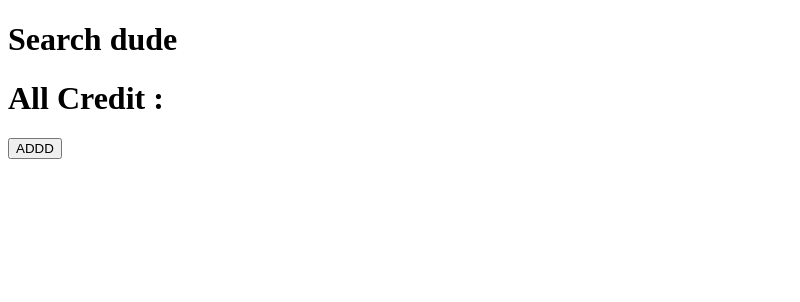
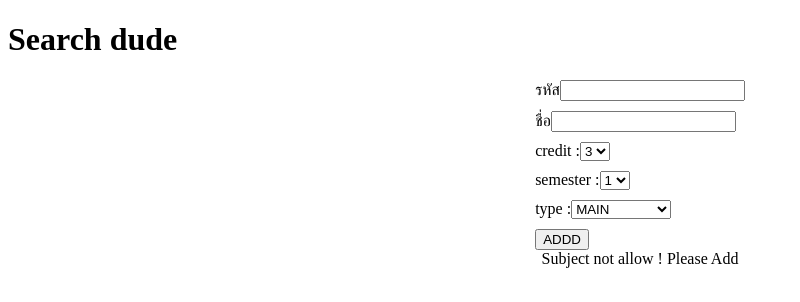
Before and after one commit to aphisit-ths/REDUX-TUTORIAL, a React (Create React App) app: page / in a window 1280 px wide. Shown: the top 302 px of the page, without its empty margins (0-800 px from the left). Built offline with nearby package versions, Linux system fonts and the light colour scheme.

Commit message:
raw! component

```diff
--- a/src/App.tsx
+++ b/src/App.tsx
@@ -1,14 +1,12 @@
 import { Provider } from "react-redux";
 import { store } from "./state";
 import ReduxToolkits from "./components/ReduxToolkits";
-import { RepositoriesList } from "./components/RepositoriesList"
 function App() {
   return (
     <Provider store={store}>
       <div>
         <h1>Search dude</h1>
         <ReduxToolkits />
-        {/* <RepositoriesList></RepositoriesList> */}
       </div>
     </Provider>
 
--- a/src/components/ReduxToolkits.tsx
+++ b/src/components/ReduxToolkits.tsx
@@ -3,39 +3,103 @@ import { useSelector, useDispatch } from 'react-redux'
 import { RootState } from '../state'
 import { addSubject, } from '../state/reducers/semester'
 import { ISubject, ESubjectType, IInputdata, ISemester } from '../state/state-types'
+import { SemesterPage } from './semesterSubjet'
 
 
 const ReduxToolkits: React.FC = () => {
   const dispatch = useDispatch()
+  const [id, setid] = useState<string>("")
+  const [name, setname] = useState<string>("")
+  const [sem, setsem] = useState<number>(1)
+  const [credit, setcredit] = useState<number>(3)
+  const [type, settype] = useState<string>("")
 
 
   const { data, error } = useSelector((state: RootState) => state.semester)
-  console.log(data)
+
+  const onSubmit = async (event: React.FormEvent<HTMLFormElement>) => {
+    event.preventDefault()
+
+    try {
+      const info: IInputdata = {
+        semester: sem,
+        subject: {
+          id: id,
+          name: name,
+          credit: credit,
+          type: type
+        }
+      }
+      dispatch(addSubject(info))
+    } catch (error) {
+
+    }
+    setid("")
+    setname("")
+    setsem(1)
+    setcredit(3)
+    settype("")
+  }
+
+
+  return (
+    <div style={{ display: 'flex', justifyContent: "center", alignItems: "center", flexDirection: "column" }}>
+      <form onSubmit={onSubmit} style={{ display: 'flex', justifyContent: "center", alignItems: "start", flexDirection: "column", gap: "10px" }} >
+        <div>
+          <label >รหัส</label>
+          <input required onChange={(event) => setid(event.target.value)} value={id} type="text" name="id" id="id" />
+        </div>
+        <div>
+          <label >ชื่อ</label>
+          <input required onChange={(event) => setname(event.target.value)} value={name} type="text" name="name" id="name" />
+        </div>
+        <div>
+          <label >credit :</label>
+          <select required defaultValue={3} onChange={(event) => setcredit(parseInt(event.target.value))} value={credit} name="credit" id="credit">
+            <option value={1}>1</option>
+            <option value={2}>2</option>
+            <option value={3}>3</option>
+            <option value={4}>4</option>
+          </select>
+        </div>
+        <div>
+          <label >semester :</label>
+          <select required defaultValue={1} onChange={(event) => setsem(parseInt(event.target.value))} value={sem} name="semester" id="semester">
+            <option value={1}>1</option>
+            <option value={2}>2</option>
+            <option value={3}>3</option>
+            <option value={4}>4</option>
+            <option value={5}>5</option>
+            <option value={6}>6</option>
+          </select>
+        </div>
+        <div>
+          <label >type :</label>
+          <select required onChange={(event) => settype(event.target.value)} value={type} name="type" id="type">
+            <option value={ESubjectType.MAIN}>{ESubjectType.MAIN}</option>
+            <option value={ESubjectType.SOFTWARE}>{ESubjectType.SOFTWARE}</option>
+            <option value={ESubjectType.NETWORK}>{ESubjectType.NETWORK}</option>
+            <option value={ESubjectType.HARDWARE}>{ESubjectType.HARDWARE}</option>
+            <option value={ESubjectType.PROJECT}>{ESubjectType.PROJECT}</option>
+            <option value={ESubjectType.ENGLISH}>{ESubjectType.ENGLISH}</option>
+            <option value={ESubjectType.HUMEN}>{ESubjectType.HUMEN}</option>
+            <option value={ESubjectType.MATHSCI}>{ESubjectType.MATHSCI}</option>
+            <option value={ESubjectType.SOCIETY}>{ESubjectType.SOCIETY}</option>
+            <option value={ESubjectType.FREE}>{ESubjectType.FREE}</option>
+          </select>
+        </div>
+        <button >ADDD</button>
+
+      </form>
+
+      {data.length === 0 && <div>Subject not allow ! Please Add </div>}
+      {data.map((sem, i) => (<>
+        <SemesterPage semester={sem.semester} subjects={sem.subjects} />
+      </>)
+      )}
 
 
 
-  const english: IInputdata = {
-    semester: 7,
-    subject: {
-      id: "002",
-      credit: 3,
-      name: "english5555",
-      type: ESubjectType.ENGLISH
-    }
-  }
-
-  return (
-    <div>
-      <h1>All Credit :</h1>
-      <button onClick={() => dispatch(addSubject(english))} >ADDD</button>
-      {/* {subject.length === 0 && <div>Subject not allow ! Please Add </div>}
-
-
-      {subject.map((subject, i) => (
-        <>
-          <li key={subject.id}>{subject.name}</li>
-        </>
-      ))} */}
     </div>
   )
 }
--- /dev/null
+++ b/src/components/semesterSubjet.tsx
@@ -0,0 +1,26 @@
+import React from 'react'
+import { ISemester, ISubject } from "../state/state-types"
+
+interface ISemesterPage {
+  semester: number
+  subjects: ISubject[]
+}
+export const SemesterPage: React.FC<ISemesterPage> = ({ semester, subjects }) => {
+
+  return (
+    <div>
+      <h1>Semester :{semester}</h1>
+      {subjects.map((subject, i) => (
+        <>
+          <ul>
+            <li>{subject.id}</li>
+            <li>
+              {subject.name}
+            </li>
+          </ul>
+
+        </>
+      ))}
+    </div>
+  )
+}
--- a/src/state/reducers/semester.ts
+++ b/src/state/reducers/semester.ts
@@ -3,7 +3,7 @@ import { createSlice } from '@reduxjs/toolkit';
 import { IAllSemester, IInputdata } from '../state-types';
 
 const semesterInitState: IAllSemester = {
-  data: [{ semester: 0, subjects: [] }],
+  data: [],
   error: null,
 };
 
--- a/src/state/state-types/index.ts
+++ b/src/state/state-types/index.ts
@@ -8,6 +8,7 @@ export enum ESubjectType {
   HUMEN = 'HUMEN',
   MATHSCI = 'MATHSCI',
   SOCIETY = 'SOCIETY',
+  FREE = 'FREE',
 }
 
 export type TypeOfSubject =
@@ -25,7 +26,7 @@ export interface ISubject {
   id: string;
   name: string;
   credit: number;
-  type: TypeOfSubject;
+  type: string;
 }
 
 export interface ISemester {
```
